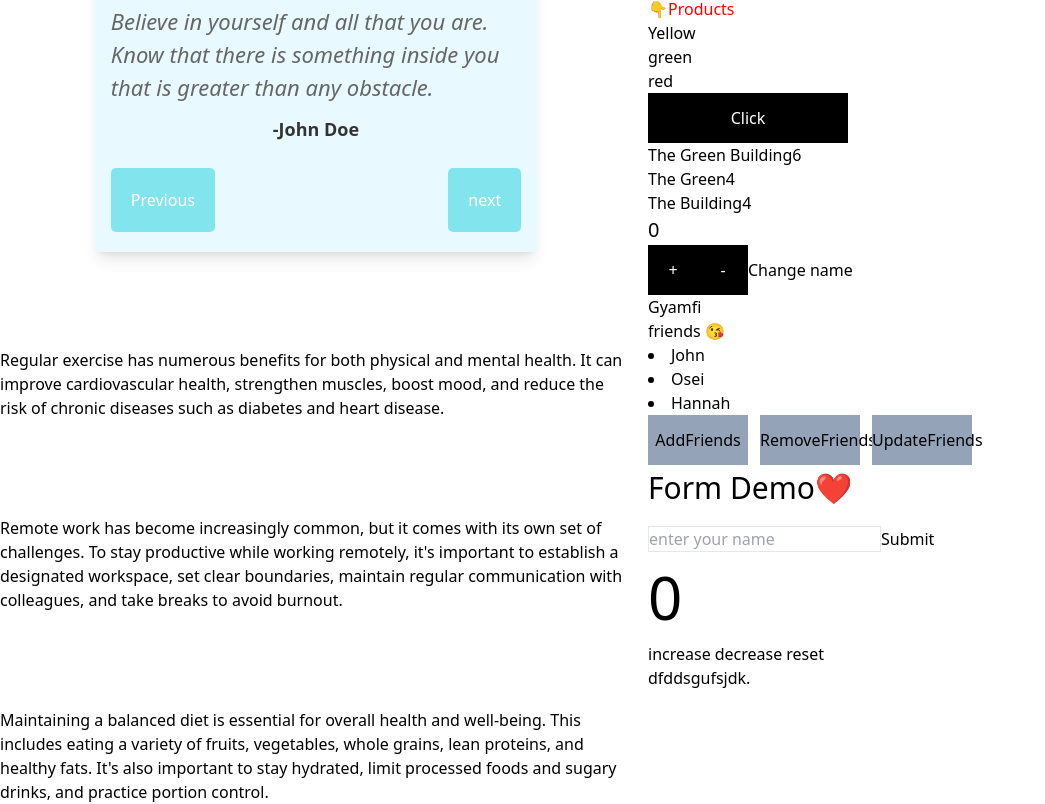
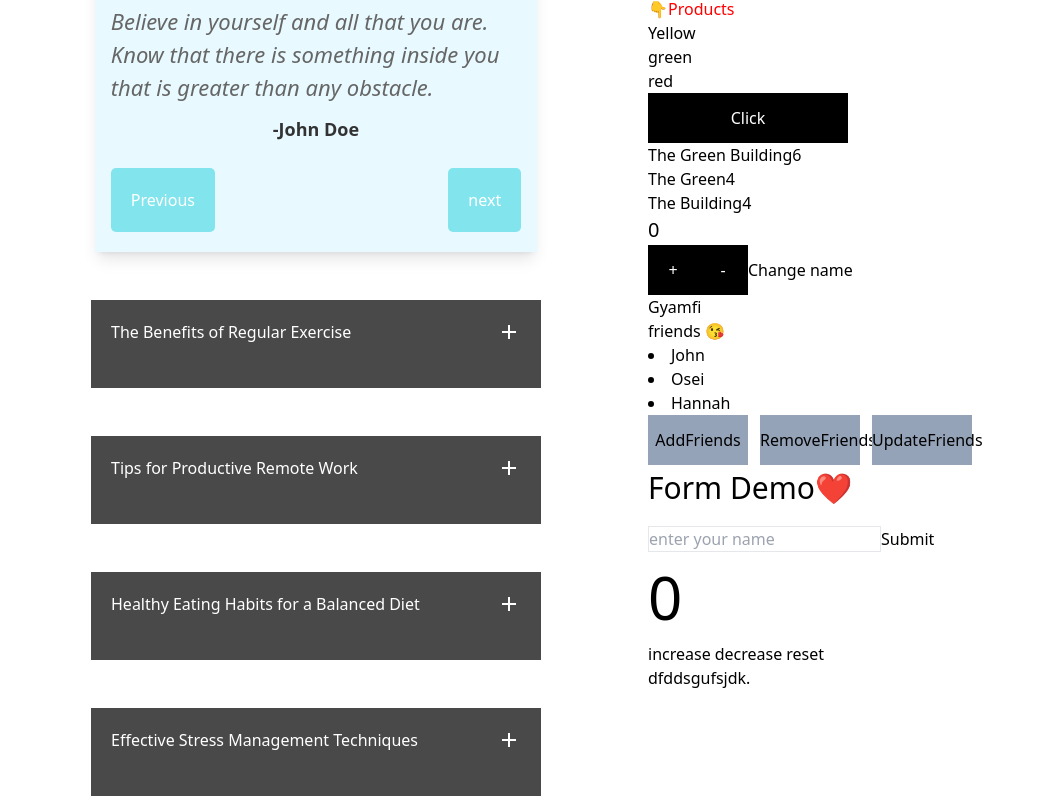
Before and after one commit to gyamficodes/myapp-react-lesson, a React (Create React App) app: page / in a window 1280 px wide. Shown: the part 602-1406 px from the top of the page, without its empty margins (0-1045 px from the left). Built offline with nearby package versions, Linux system fonts and the light colour scheme; no server answers.

Commit message:
Accordian Project  sussced

```diff
--- a/src/App.js
+++ b/src/App.js
@@ -51,8 +51,8 @@ function App() {
   <Counter/>
   <Todo/>
   <Testimonial/>
-  {articles.map(({titile, content}) => (
- <Accordian titile={titile}  content={content} />
+  {articles.map(({title, content}) => (
+ <Accordian title={title}  content={content} key={Math.random() * 100}/>
 ))
 
 }
--- a/src/components/Accordian/Accordian.jsx
+++ b/src/components/Accordian/Accordian.jsx
@@ -1,10 +1,23 @@
+
+import { useState } from "react";
+
+const Accordian = ({title, content}) => {
+const [isactive, setIsactive] = useState(false)
 
 
-const Accordian = ({titile, content}) => {
   return (
   <>
-    <div>{titile}</div>
-    <div>{content}</div>
+
+  <section className="  p-[20px] text-white bg-[#494949] w-[450px]  justify-between transition-all duration-200 ease-in-out">
+    <div className=" flex items-center  justify-between   cursor-pointer  " onClick={() => setIsactive(!isactive)}>
+      <div className=" flex items-center">{title}</div>
+      <span className=" material-symbols-outlined text-[1.5rem]">{isactive ? "remove" : "add"}</span>
+    </div>
+    <div className="transition-all duration-200 ease-in-out p-3"  >
+    {isactive && <p>{content}</p>}
+      </div>
+  </section>
+
   </>
   )
 }
```
